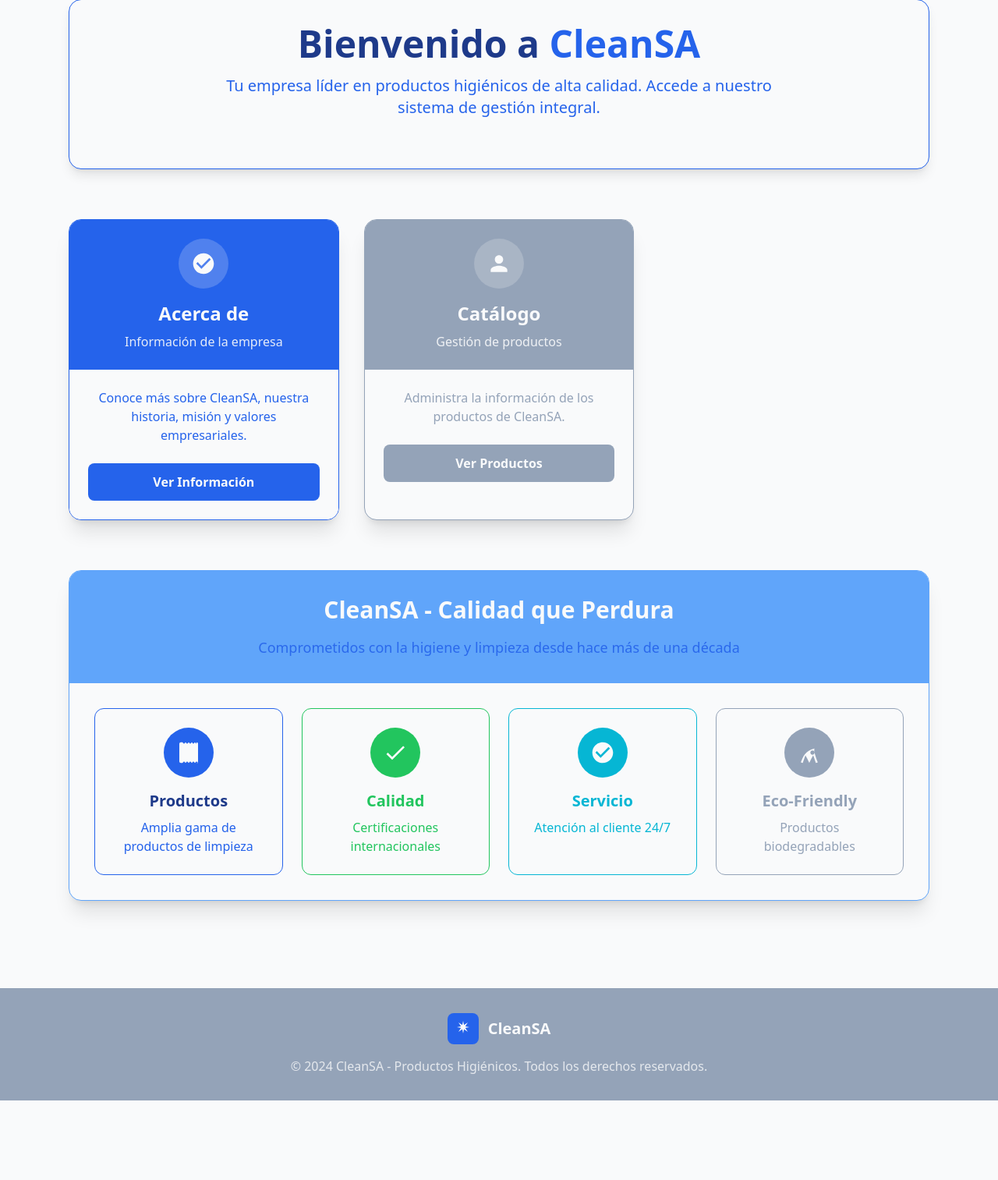
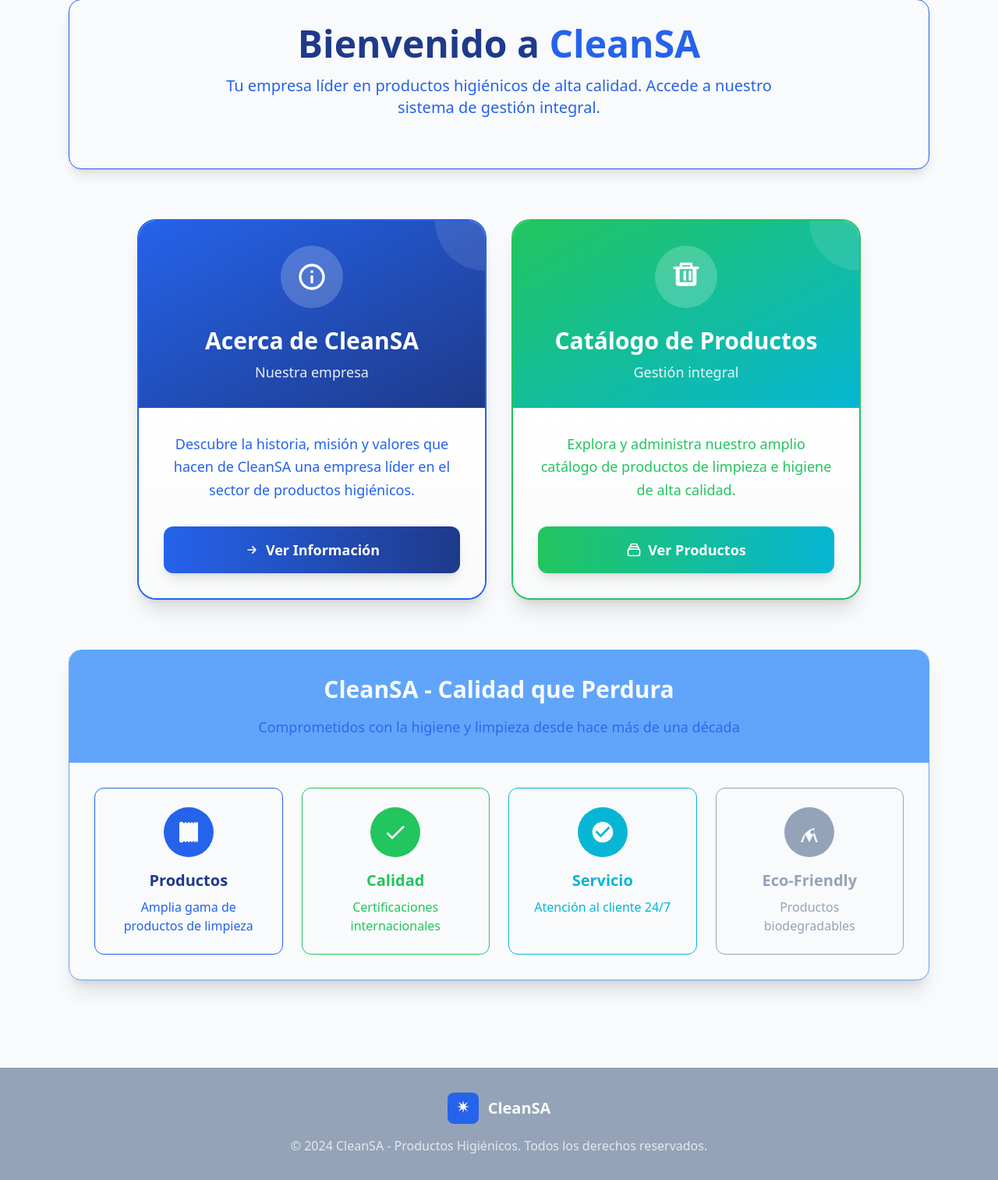
Before and after one commit to FrancoGaggero/Python, a Flask app: page / in a window 1280 px wide. Shown: the part 139-1652 px from the top of the page at 78% size. Before the commit the page ends 1550 px from the top, so only its background shows below. Run offline with Flask 3, Linux system fonts and the light colour scheme; some libraries are stand-ins or nearby versions.

Commit message:
mejoras esteticas en el index

```diff
--- a/PruebaClase/app/templates/components/footer.html
+++ b/PruebaClase/app/templates/components/footer.html
@@ -0,0 +1,14 @@
+  <!-- Footer -->
+    <footer class="bg-soft-gray text-smoke-white py-8 mt-16">
+        <div class="container mx-auto px-6 text-center">
+            <div class="flex items-center justify-center mb-4">
+                <div class="bg-pro-blue rounded-lg p-2 mr-3">
+                    <svg class="w-6 h-6 text-smoke-white" fill="currentColor" viewBox="0 0 24 24">
+                        <path d="M12 2L13.09 7.26L18 4L14.74 9.09L20 10L14.74 10.91L18 16L13.09 12.74L12 18L10.91 12.74L6 16L9.26 10.91L4 10L9.26 9.09L6 4L10.91 7.26L12 2Z"/>
+                    </svg>
+                </div>
+                <span class="text-xl font-bold">CleanSA</span>
+            </div>
+            <p class="text-smoke-white opacity-80">© 2024 CleanSA - Productos Higiénicos. Todos los derechos reservados.</p>
+        </div>
+    </footer>
--- a/PruebaClase/app/templates/index.html
+++ b/PruebaClase/app/templates/index.html
@@ -60,54 +60,68 @@
         </div>
 
         <!-- Navigation Cards -->
-        <div class="grid md:grid-cols-3 gap-8 mb-16">
+        <div class="flex flex-col lg:flex-row gap-8 mb-16 justify-center items-stretch">
 
             <!-- About Card -->
-            <div class="nav-card bg-smoke-white rounded-2xl shadow-xl hover:shadow-2xl transition-all duration-300 transform hover:-translate-y-2 overflow-hidden border border-pro-blue">
-                <div class="bg-pro-blue p-6 text-smoke-white">
-                    <div class="flex items-center justify-center mb-4">
-                        <div class="bg-smoke-white bg-opacity-20 rounded-full p-4">
-                            <svg class="w-8 h-8" fill="currentColor" viewBox="0 0 24 24">
-                                <path d="M12 2C6.48 2 2 6.48 2 12s4.48 10 10 10 10-4.48 10-10S17.52 2 12 2zm-2 15l-5-5 1.41-1.41L10 14.17l7.59-7.59L19 8l-9 9z"/>
-                            </svg>
+            <div class="nav-card bg-white rounded-3xl shadow-xl hover:shadow-2xl transition-all duration-500 transform hover:-translate-y-3 hover:scale-105 overflow-hidden border-2 border-pro-blue group max-w-md lg:max-w-sm xl:max-w-md">
+                <div class="bg-gradient-to-br from-pro-blue to-dark-teal p-8 text-white relative overflow-hidden">
+                    <div class="absolute top-0 right-0 w-32 h-32 bg-white opacity-10 rounded-full -translate-y-16 translate-x-16"></div>
+                    <div class="relative z-10">
+                        <div class="flex items-center justify-center mb-6">
+                            <div class="bg-white bg-opacity-20 rounded-full p-5 group-hover:scale-110 transition-transform duration-300">
+                                <svg class="w-10 h-10" fill="currentColor" viewBox="0 0 24 24">
+                                    <path d="M11 7h2v2h-2zm0 4h2v6h-2zm1-9C6.48 2 2 6.48 2 12s4.48 10 10 10 10-4.48 10-10S17.52 2 12 2zm0 18c-4.41 0-8-3.59-8-8s3.59-8 8-8 8 3.59 8 8-3.59 8-8 8z"/>
+                                </svg>
+                            </div>
                         </div>
+                        <h3 class="text-3xl font-bold text-center mb-2">Acerca de CleanSA</h3>
+                        <p class="text-center opacity-90 text-lg">Nuestra empresa</p>
                     </div>
-                    <h3 class="text-2xl font-bold text-center">Acerca de</h3>
-                    <p class="text-center mt-2 opacity-90">Información de la empresa</p>
                 </div>
-                <div class="p-6 bg-smoke-white">
-                    <p class="text-pro-blue mb-6 text-center">
-                        Conoce más sobre CleanSA, nuestra historia, misión y valores empresariales.
+                <div class="p-8 bg-gradient-to-b from-white to-smoke-white">
+                    <p class="text-pro-blue mb-8 text-center leading-relaxed text-lg">
+                        Descubre la historia, misión y valores que hacen de CleanSA una empresa líder en el sector de productos higiénicos.
                     </p>
                     <a href="{{ url_for('main.about') }}"
-                       class="block w-full bg-pro-blue hover:bg-dark-teal text-smoke-white text-center py-3 px-6 rounded-lg font-semibold transition-colors duration-300">
-                        Ver Información
+                       class="block w-full bg-gradient-to-r from-pro-blue to-dark-teal hover:from-dark-teal hover:to-pro-blue text-white text-center py-4 px-6 rounded-xl font-bold text-lg transition-all duration-300 transform hover:scale-105 shadow-lg hover:shadow-xl">
+                        <span class="flex items-center justify-center">
+                            <svg class="w-5 h-5 mr-2" fill="none" stroke="currentColor" viewBox="0 0 24 24">
+                                <path stroke-linecap="round" stroke-linejoin="round" stroke-width="2" d="M13 7l5 5m0 0l-5 5m5-5H6"></path>
+                            </svg>
+                            Ver Información
+                        </span>
                     </a>
                 </div>
             </div>
 
-
-            <!---Productos card-->
-
-            <div class="nav-card bg-smoke-white rounded-2xl shadow-xl hover:shadow-2xl transition-all duration-300 transform hover:-translate-y-2 overflow-hidden border border-soft-gray">
-                <div class="bg-soft-gray p-6 text-smoke-white">
-                    <div class="flex items-center justify-center mb-4">
-                        <div class="bg-smoke-white bg-opacity-20 rounded-full p-4">
-                            <svg class="w-8 h-8" fill="currentColor" viewBox="0 0 24 24">
-                                <path d="M12 12c2.21 0 4-1.79 4-4s-1.79-4-4-4-4 1.79-4 4 1.79 4 4 4zm0 2c-2.67 0-8 1.34-8 4v2h16v-2c0-2.66-5.33-4-8-4z"/>
-                            </svg>
+            <!-- Productos Card -->
+            <div class="nav-card bg-white rounded-3xl shadow-xl hover:shadow-2xl transition-all duration-500 transform hover:-translate-y-3 hover:scale-105 overflow-hidden border-2 border-warm-green group max-w-md lg:max-w-sm xl:max-w-md">
+                <div class="bg-gradient-to-br from-warm-green to-light-teal p-8 text-white relative overflow-hidden">
+                    <div class="absolute top-0 right-0 w-32 h-32 bg-white opacity-10 rounded-full -translate-y-16 translate-x-16"></div>
+                    <div class="relative z-10">
+                        <div class="flex items-center justify-center mb-6">
+                            <div class="bg-white bg-opacity-20 rounded-full p-5 group-hover:scale-110 transition-transform duration-300">
+                                <svg class="w-10 h-10" fill="currentColor" viewBox="0 0 24 24">
+                                    <path d="M7 4V2C7 1.45 7.45 1 8 1h8c.55 0 1 .45 1 1v2h4c.55 0 1 .45 1 1s-.45 1-1 1h-1v11c0 1.1-.9 2-2 2H6c-1.1 0-2-.9-2-2V6H3c-.55 0-1-.45-1-1s.45-1 1-1h4zM9 3v1h6V3H9zm8 3H7v10h10V6zm-7 2v6c0 .55.45 1 1 1s1-.45 1-1V8c0-.55-.45-1-1-1s-1 .45-1 1zm4 0v6c0 .55.45 1 1 1s1-.45 1-1V8c0-.55-.45-1-1-1s-1 .45-1 1z"/>
+                                </svg>
+                            </div>
                         </div>
+                        <h3 class="text-3xl font-bold text-center mb-2">Catálogo de Productos</h3>
+                        <p class="text-center opacity-90 text-lg">Gestión integral</p>
                     </div>
-                    <h3 class="text-2xl font-bold text-center">Catálogo</h3>
-                    <p class="text-center mt-2 opacity-90">Gestión de productos</p>
                 </div>
-                <div class="p-6 bg-smoke-white">
-                    <p class="text-soft-gray mb-6 text-center">
-                        Administra la información de los productos de CleanSA.
+                <div class="p-8 bg-gradient-to-b from-white to-smoke-white">
+                    <p class="text-warm-green mb-8 text-center leading-relaxed text-lg">
+                        Explora y administra nuestro amplio catálogo de productos de limpieza e higiene de alta calidad.
                     </p>
                     <a href="{{ url_for('products.list_products') }}"
-                       class="block w-full bg-soft-gray hover:bg-pro-blue text-smoke-white text-center py-3 px-6 rounded-lg font-semibold transition-colors duration-300">
-                        Ver Productos
+                       class="block w-full bg-gradient-to-r from-warm-green to-light-teal hover:from-light-teal hover:to-warm-green text-white text-center py-4 px-6 rounded-xl font-bold text-lg transition-all duration-300 transform hover:scale-105 shadow-lg hover:shadow-xl">
+                        <span class="flex items-center justify-center">
+                            <svg class="w-5 h-5 mr-2" fill="none" stroke="currentColor" viewBox="0 0 24 24">
+                                <path stroke-linecap="round" stroke-linejoin="round" stroke-width="2" d="M19 11H5m14 0a2 2 0 012 2v6a2 2 0 01-2 2H5a2 2 0 01-2-2v-6a2 2 0 012-2m14 0V9a2 2 0 00-2-2M5 11V9a2 2 0 012-2m0 0V5a2 2 0 012-2h6a2 2 0 012 2v2M7 7h10"></path>
+                            </svg>
+                            Ver Productos
+                        </span>
                     </a>
                 </div>
             </div>
@@ -174,20 +188,8 @@
         </div>
     </main>
 
-    <!-- Footer -->
-    <footer class="bg-soft-gray text-smoke-white py-8 mt-16">
-        <div class="container mx-auto px-6 text-center">
-            <div class="flex items-center justify-center mb-4">
-                <div class="bg-pro-blue rounded-lg p-2 mr-3">
-                    <svg class="w-6 h-6 text-smoke-white" fill="currentColor" viewBox="0 0 24 24">
-                        <path d="M12 2L13.09 7.26L18 4L14.74 9.09L20 10L14.74 10.91L18 16L13.09 12.74L12 18L10.91 12.74L6 16L9.26 10.91L4 10L9.26 9.09L6 4L10.91 7.26L12 2Z"/>
-                    </svg>
-                </div>
-                <span class="text-xl font-bold">CleanSA</span>
-            </div>
-            <p class="text-smoke-white opacity-80">© 2024 CleanSA - Productos Higiénicos. Todos los derechos reservados.</p>
-        </div>
-    </footer>
+  <!-- Footer -->
+   {% include 'components/footer.html' %}
 
 
     <!-- Librerías externas -->
--- a/PruebaClase/app/templates/login.html
+++ b/PruebaClase/app/templates/login.html
@@ -164,6 +164,8 @@
 
 
 
+
+
      <!-- Librerías externas -->
     <script src="https://cdnjs.cloudflare.com/ajax/libs/animejs/3.2.1/anime.min.js"></script>
 
--- a/PruebaClase/app/templates/productos.html
+++ b/PruebaClase/app/templates/productos.html
@@ -77,5 +77,8 @@
 
     </main>
 
+        <!-- Footer -->
+        {% include 'components/footer.html' %}
+
 </body>
 </html>
```
Also changed, not shown: PruebaClase/app/static/js/login.js (+0 -113 lines), PruebaClase/app/blueprints/employees.py (line endings or trailing spaces).
